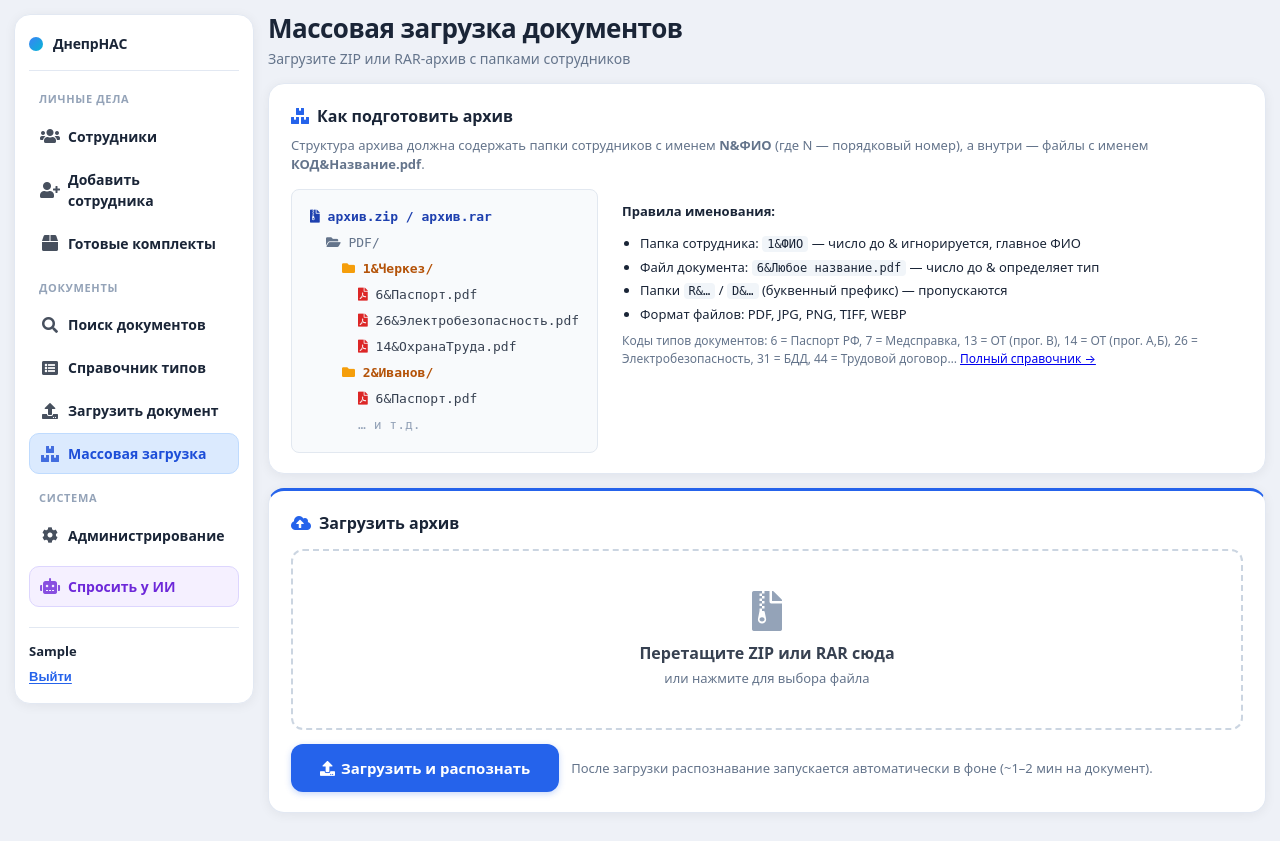
After one commit to ZhanibekDD/dms-nas, a Django app: page /workspace/pass-docs/bulk-upload/ in a window 1280 px wide. The commit adds this page. Run offline with Django 5.2, Linux system fonts and the light colour scheme; the visitor is signed in with stand-in values (Sample User, id 1); some libraries are stand-ins or nearby versions.

Commit message:
feat: bulk archive upload (ZIP/RAR) with employee folder structure
- New /workspace/pass-docs/bulk-upload/ page with drag-and-drop
- Supports ZIP and RAR archives (rarfile + unrar)
- Auto-detects employee folders (N&ФИО pattern, numeric prefix)
- Finds existing employee by name or creates new one
- Creates EmployeeDocument per file (code&filename.ext)
- Triggers background OCR for all uploaded documents
- Results table shows employee status + skipped files

Co-Authored-By: Claude Sonnet 4.6 <noreply@anthropic.com>

```diff
--- a/dms-nas/apps/web_admin/adminpanel/templates/adminpanel/pass_docs_base.html
+++ b/dms-nas/apps/web_admin/adminpanel/templates/adminpanel/pass_docs_base.html
@@ -58,6 +58,10 @@
            href="{% url 'scan_document_page' %}">
           <i class="pd-nav__icon fas fa-upload"></i>Загрузить документ
         </a>
+        <a class="pd-nav__link{% if pass_docs_active == 'bulk_upload' %} is-active{% endif %}"
+           href="{% url 'pass_docs_bulk_upload' %}">
+          <i class="pd-nav__icon fas fa-boxes"></i>Массовая загрузка
+        </a>
 
         <p class="pd-nav__section">Система</p>
         <a class="pd-nav__link" href="/admin/">
--- /dev/null
+++ b/dms-nas/apps/web_admin/adminpanel/templates/adminpanel/pass_docs_bulk_upload.html
@@ -0,0 +1,276 @@
+{% extends "adminpanel/pass_docs_base.html" %}
+
+{% block html_title %}Массовая загрузка{% endblock %}
+{% block pass_docs_title %}Массовая загрузка документов{% endblock %}
+{% block pass_docs_subtitle %}Загрузите ZIP или RAR-архив с папками сотрудников{% endblock %}
+
+{% block pass_docs_content %}
+
+{# ── Инструкция ── #}
+<section class="pd-card">
+  <div class="pd-card__header">
+    <h2><i class="fas fa-boxes" style="color:#2563eb;margin-right:8px"></i>Как подготовить архив</h2>
+  </div>
+  <p class="pd-card__hint">
+    Структура архива должна содержать папки сотрудников с именем
+    <strong>N&amp;ФИО</strong> (где N — порядковый номер), а внутри — файлы с именем
+    <strong>КОД&amp;Название.pdf</strong>.
+  </p>
+  <div class="pd-bulk-structure">
+    <div class="pd-bulk-tree">
+      <div class="pd-tree-root"><i class="fas fa-file-archive"></i> архив.zip / архив.rar</div>
+      <div class="pd-tree-folder"><i class="fas fa-folder-open"></i> PDF/</div>
+      <div class="pd-tree-emp"><i class="fas fa-folder" style="color:#f59e0b"></i> 1&amp;Черкез/</div>
+      <div class="pd-tree-file"><i class="fas fa-file-pdf" style="color:#dc2626"></i> 6&amp;Паспорт.pdf</div>
+      <div class="pd-tree-file"><i class="fas fa-file-pdf" style="color:#dc2626"></i> 26&amp;Электробезопасность.pdf</div>
+      <div class="pd-tree-file"><i class="fas fa-file-pdf" style="color:#dc2626"></i> 14&amp;ОхранаТруда.pdf</div>
+      <div class="pd-tree-emp"><i class="fas fa-folder" style="color:#f59e0b"></i> 2&amp;Иванов/</div>
+      <div class="pd-tree-file"><i class="fas fa-file-pdf" style="color:#dc2626"></i> 6&amp;Паспорт.pdf</div>
+      <div class="pd-tree-file muted">… и т.д.</div>
+    </div>
+    <div class="pd-bulk-rules">
+      <p><strong>Правила именования:</strong></p>
+      <ul>
+        <li>Папка сотрудника: <code>1&amp;ФИО</code> — число до &amp; игнорируется, главное ФИО</li>
+        <li>Файл документа: <code>6&amp;Любое название.pdf</code> — число до &amp; определяет тип</li>
+        <li>Папки <code>R&amp;…</code> / <code>D&amp;…</code> (буквенный префикс) — пропускаются</li>
+        <li>Формат файлов: PDF, JPG, PNG, TIFF, WEBP</li>
+      </ul>
+      <p class="pd-muted" style="margin-top:8px;font-size:12px">
+        Коды типов документов: 6 = Паспорт РФ, 7 = Медсправка, 13 = ОТ (прог. В),
+        14 = ОТ (прог. А,Б), 26 = Электробезопасность, 31 = БДД, 44 = Трудовой договор…
+        <a href="{% url 'pass_docs_document_types' %}">Полный справочник →</a>
+      </p>
+    </div>
+  </div>
+</section>
+
+{# ── Форма загрузки ── #}
+<section class="pd-card pd-card--zip-upload">
+  <div class="pd-card__header">
+    <h2><i class="fas fa-cloud-upload-alt" style="color:#2563eb;margin-right:8px"></i>Загрузить архив</h2>
+  </div>
+
+  <form method="post" enctype="multipart/form-data" action="{% url 'pass_docs_bulk_upload' %}"
+        class="pd-zip-form" id="bulk-upload-form">
+    {% csrf_token %}
+    <div class="pd-dropzone" id="bulk-dropzone">
+      <i class="fas fa-file-archive pd-dropzone__icon"></i>
+      <p class="pd-dropzone__label">Перетащите ZIP или RAR сюда</p>
+      <p class="pd-dropzone__sub" id="bulk-filename">или нажмите для выбора файла</p>
+      <input type="file" name="archive_file" id="id_archive_file"
+             accept=".zip,.rar" required class="pd-dropzone__input"
+             onchange="bulkUpdateName(this)">
+    </div>
+    <div style="margin-top:14px;display:flex;gap:12px;align-items:center">
+      <button type="submit" class="pd-btn pd-btn--primary pd-btn--lg" id="bulk-submit-btn">
+        <i class="fas fa-upload"></i> Загрузить и распознать
+      </button>
+      <span class="pd-muted" style="font-size:13px">
+        После загрузки распознавание запускается автоматически в фоне (~1–2 мин на документ).
+      </span>
+    </div>
+  </form>
+</section>
+
+{# ── Результат (после POST) ── #}
+{% if results %}
+<section class="pd-card">
+  <div class="pd-card__header">
+    <h2>Результат загрузки</h2>
+    <span class="pd-badge {% if results.total_docs > 0 %}pd-badge--ok{% else %}pd-badge--warn{% endif %}">
+      {{ results.total_docs }} документ{{ results.total_docs|pluralize:",,ов" }} загружено
+    </span>
+  </div>
+
+  {% if results.employees %}
+  <div class="pd-table-wrap">
+    <table class="pd-table">
+      <thead>
+        <tr>
+          <th>Папка в архиве</th>
+          <th>Сотрудник</th>
+          <th>Статус</th>
+          <th>Документы</th>
+          <th></th>
+        </tr>
+      </thead>
+      <tbody>
+        {% for g in results.employees %}
+        <tr>
+          <td class="pd-muted" style="font-family:monospace;font-size:13px">{{ g.folder_name }}</td>
+          <td>
+            <strong>{{ g.emp_name }}</strong>
+          </td>
+          <td>
+            {% if g.emp_created %}
+              <span class="pd-badge pd-badge--warn">Создан новый</span>
+            {% else %}
+              <span class="pd-badge pd-badge--ok">Найден</span>
+            {% endif %}
+          </td>
+          <td>
+            <span class="pd-badge pd-badge--ok" style="margin-right:4px">
+              {{ g.docs_created }} загружено
+            </span>
+            {% if g.docs_skipped %}
+            <span class="pd-badge" style="background:#fef3c7;color:#92400e">
+              {{ g.docs_skipped|length }} пропущено
+            </span>
+            {% endif %}
+          </td>
+          <td class="pd-right">
+            <a href="/workspace/pass-docs/employees/{{ g.emp_pk }}/" class="pd-btn pd-btn--ghost pd-btn--sm">
+              Открыть →
+            </a>
+          </td>
+        </tr>
+        {% if g.docs_skipped %}
+        <tr>
+          <td colspan="5" style="padding:0 16px 12px;background:#fefce8">
+            <details>
+              <summary style="cursor:pointer;color:#92400e;font-size:13px">
+                Пропущенные файлы ({{ g.docs_skipped|length }})
+              </summary>
+              <ul style="margin:6px 0 0 16px;font-size:12px;color:#78350f">
+                {% for s in g.docs_skipped %}<li>{{ s }}</li>{% endfor %}
+              </ul>
+            </details>
+          </td>
+        </tr>
+        {% endif %}
+        {% endfor %}
+      </tbody>
+    </table>
+  </div>
+  {% endif %}
+
+  {% if results.no_folder %}
+  <div style="margin-top:12px;padding:10px 14px;background:#fef3c7;border-radius:8px">
+    <p style="font-size:13px;color:#92400e;margin:0">
+      <i class="fas fa-exclamation-triangle"></i>
+      Файлы без папки сотрудника ({{ results.no_folder|length }}) — пропущены:
+      {% for f in results.no_folder %}<code style="font-size:11px">{{ f }}</code>{% if not forloop.last %}, {% endif %}{% endfor %}
+    </p>
+  </div>
+  {% endif %}
+
+  {% if results.total_docs > 0 %}
+  <p class="pd-muted" style="margin-top:16px;font-size:13px">
+    <i class="fas fa-robot"></i>
+    Распознавание документов запущено в фоне. Через 1–2 минуты откройте карточку
+    сотрудника — данные появятся автоматически.
+  </p>
+  {% endif %}
+</section>
+{% endif %}
+
+{% endblock %}
+
+{% block extra_head %}
+<style>
+.pd-bulk-structure {
+  display: flex;
+  gap: 24px;
+  margin-top: 14px;
+  flex-wrap: wrap;
+}
+.pd-bulk-tree {
+  font-size: 13px;
+  font-family: monospace;
+  background: #f8fafc;
+  border: 1px solid #e2e8f0;
+  border-radius: 8px;
+  padding: 14px 18px;
+  min-width: 260px;
+  line-height: 2;
+}
+.pd-tree-root { color: #1e40af; font-weight: 600; }
+.pd-tree-folder { padding-left: 16px; color: #64748b; }
+.pd-tree-emp { padding-left: 32px; color: #b45309; font-weight: 600; }
+.pd-tree-file { padding-left: 48px; color: #374151; }
+.pd-tree-file.muted { color: #94a3b8; }
+.pd-bulk-rules { flex: 1; min-width: 260px; font-size: 13px; }
+.pd-bulk-rules ul { padding-left: 18px; margin: 8px 0; }
+.pd-bulk-rules li { margin-bottom: 4px; }
+.pd-bulk-rules code {
+  background: #f1f5f9;
+  padding: 1px 5px;
+  border-radius: 4px;
+  font-size: 12px;
+}
+
+/* Dropzone */
+.pd-dropzone {
+  position: relative;
+  border: 2px dashed #cbd5e1;
+  border-radius: 12px;
+  padding: 40px 24px;
+  text-align: center;
+  cursor: pointer;
+  transition: border-color .2s, background .2s;
+}
+.pd-dropzone:hover, .pd-dropzone.drag-over {
+  border-color: #2563eb;
+  background: #eff6ff;
+}
+.pd-dropzone__icon {
+  font-size: 40px;
+  color: #94a3b8;
+  display: block;
+  margin-bottom: 10px;
+}
+.pd-dropzone__label {
+  font-size: 16px;
+  font-weight: 600;
+  color: #374151;
+  margin: 0 0 4px;
+}
+.pd-dropzone__sub {
+  font-size: 13px;
+  color: #64748b;
+  margin: 0;
+}
+.pd-dropzone__input {
+  position: absolute;
+  inset: 0;
+  width: 100%;
+  height: 100%;
+  opacity: 0;
+  cursor: pointer;
+}
+</style>
+<script>
+function bulkUpdateName(inp) {
+  var f = inp.files[0];
+  if (f) {
+    document.getElementById('bulk-filename').textContent = f.name;
+    document.querySelector('.pd-dropzone').style.borderColor = '#16a34a';
+    document.querySelector('.pd-dropzone').style.background = '#f0fdf4';
+    document.querySelector('.pd-dropzone__icon').style.color = '#16a34a';
+  }
+}
+// Drag & drop highlight
+(function() {
+  var dz = document.getElementById('bulk-dropzone');
+  if (!dz) return;
+  dz.addEventListener('dragover', function(e) { e.preventDefault(); dz.classList.add('drag-over'); });
+  dz.addEventListener('dragleave', function() { dz.classList.remove('drag-over'); });
+  dz.addEventListener('drop', function(e) {
+    dz.classList.remove('drag-over');
+    var files = e.dataTransfer.files;
+    if (files.length) {
+      document.getElementById('id_archive_file').files = files;
+      bulkUpdateName(document.getElementById('id_archive_file'));
+    }
+  });
+
+  // Prevent double-submit
+  document.getElementById('bulk-upload-form').addEventListener('submit', function() {
+    var btn = document.getElementById('bulk-submit-btn');
+    btn.disabled = true;
+    btn.innerHTML = '<i class="fas fa-spinner fa-spin"></i> Обрабатывается…';
+  });
+})();
+</script>
+{% endblock %}
--- a/dms-nas/apps/web_admin/adminpanel/urls.py
+++ b/dms-nas/apps/web_admin/adminpanel/urls.py
@@ -51,6 +51,7 @@ urlpatterns = [
     ),
     path("workspace/pass-docs/documents/<int:doc_id>/extract/", views.pass_docs_document_extract, name="pass_docs_document_extract"),
     path("workspace/pass-docs/documents/<int:doc_id>/", views.pass_docs_document_detail, name="pass_docs_document_detail"),
+    path("workspace/pass-docs/bulk-upload/", views.pass_docs_bulk_upload, name="pass_docs_bulk_upload"),
     path("workspace/pass-docs/document-types/", views.pass_docs_document_types, name="pass_docs_document_types"),
     path("workspace/pass-docs/package-requests/", views.pass_docs_package_requests, name="pass_docs_package_requests"),
     path(
--- a/dms-nas/apps/web_admin/adminpanel/views.py
+++ b/dms-nas/apps/web_admin/adminpanel/views.py
@@ -1658,6 +1658,277 @@ def pass_docs_employee_zip_upload(request, employee_id: int):
     return redirect("pass_docs_employee_detail", employee_id=employee_id)
 
 
+# ──────────────────────────────────────────────────────────────────────────────
+# Массовая загрузка: ZIP/RAR с папками сотрудников
+# ──────────────────────────────────────────────────────────────────────────────
+
+class _ZipWrapper:
+    def __init__(self, buf):
+        import zipfile
+        self._zf = zipfile.ZipFile(buf)
+
+    def __enter__(self): return self
+    def __exit__(self, *a): self._zf.close()
+    def namelist(self): return self._zf.namelist()
+    def read(self, name): return self._zf.read(name)
+
+    def is_dir(self, name):
+        try:
+            info = self._zf.getinfo(name)
+            return info.filename.endswith("/")
+        except Exception:
+            return name.endswith("/")
+
+
+class _RarWrapper:
+    def __init__(self, buf):
+        import rarfile
+        rarfile.UNRAR_TOOL = "unrar"
+        self._rf = rarfile.RarFile(buf)
+
+    def __enter__(self): return self
+    def __exit__(self, *a): self._rf.close()
+    def namelist(self): return self._rf.namelist()
+    def read(self, name): return self._rf.read(name)
+
+    def is_dir(self, name):
+        try:
+            return self._rf.getinfo(name).is_dir()
+        except Exception:
+            return name.endswith("/") or name.endswith("\\")
+
+
+def _open_archive(file_obj):
+    """Открыть ZIP или RAR, вернуть обёртку."""
+    import zipfile, io
+    data = file_obj.read()
+
+    if zipfile.is_zipfile(io.BytesIO(data)):
+        return _ZipWrapper(io.BytesIO(data))
+
+    try:
+        import rarfile
+        rarfile.UNRAR_TOOL = "unrar"
+        if rarfile.is_rarfile(io.BytesIO(data)):
+            return _RarWrapper(io.BytesIO(data))
+    except ImportError:
+        pass
+
+    raise ValueError(
+        "Формат не поддерживается. Используйте ZIP или RAR. "
+        "Для RAR убедитесь, что на сервере установлен пакет unrar."
+    )
+
+
+def _process_bulk_archive(archive_file):
+    """
+    Распаковать архив → найти папки сотрудников N&ФИО → найти/создать Employee →
+    создать EmployeeDocument для каждого файла с кодом типа N&Filename.
+    Возвращает словарь results для отображения в шаблоне.
+    """
+    import re, uuid as _uuid, hashlib
+    from pathlib import Path as _Path
+    from django.core.files.base import ContentFile
+    from pass_docs.models import Employee, EmployeeDocument, DocumentType
+
+    SUPPORTED = {".pdf", ".jpg", ".jpeg", ".png", ".webp", ".tif", ".tiff", ".bmp"}
+    EMP_FOLDER_RE = re.compile(r'^(\d+)&(.+)$')  # числовой префикс: 1&Черкез
+
+    employee_groups: dict[str, dict] = {}  # label → {"folder_name", "files"}
+    no_folder_files: list[str] = []
+
+    with _open_archive(archive_file) as arc:
+        for entry in arc.namelist():
+            try:
+                if arc.is_dir(entry):
+                    continue
+            except Exception:
+                if entry.endswith("/"):
+                    continue
+
+            norm = entry.replace("\\", "/")
+            parts = norm.split("/")
+            basename = parts[-1]
+            if not basename:
+                continue
+
+            suffix = _Path(basename).suffix.lower()
+            if suffix not in SUPPORTED:
+                continue
+
+            # Ищем папку сотрудника (числовой N& в любом компоненте пути, кроме имени файла)
+            emp_folder_name = None
+            emp_label = None
+            for part in parts[:-1]:
+                m = EMP_FOLDER_RE.match(part)
+                if m:
+                    emp_folder_name = part
+                    emp_label = m.group(2).strip()
+                    break
+
+            doc_code = None
+            if "&" in basename:
+                doc_code = basename.split("&", 1)[0].strip()
+
+            if emp_label:
+                if emp_label not in employee_groups:
+                    employee_groups[emp_label] = {
+                        "folder_name": emp_folder_name,
+                        "files": [],
+                    }
+                employee_groups[emp_label]["files"].append((entry, doc_code, basename))
+            elif doc_code:
+                no_folder_files.append(basename)
+
+        results = {
+            "employees": [],
+            "no_folder": no_folder_files,
+            "total_docs": 0,
+            "total_skipped": 0,
+        }
+
+        for label, group in employee_groups.items():
+            folder_name = group["folder_name"]
+
+            # Найти существующего сотрудника
+            emp = (
+                Employee.objects.filter(source_label__iexact=label).first()
+                or Employee.objects.filter(full_name__icontains=label).first()
+                or Employee.objects.filter(last_name__iexact=label.split()[0]).first()
+            )
+            emp_created = False
+            if emp is None:
+                base_key = f"bulk_{hashlib.md5(label.encode()).hexdigest()[:12]}"
+                key = base_key
+                n = 0
+                while Employee.objects.filter(import_key=key).exists():
+                    n += 1
+                    key = f"{base_key}_{n}"
+                parts_name = label.split()
+                emp = Employee.objects.create(
+                    import_key=key,
+                    source_folder_name=folder_name,
+                    source_label=label,
+                    full_name=label,
+                    last_name=parts_name[0] if parts_name else label,
+                    first_name=" ".join(parts_name[1:]) if len(parts_name) > 1 else "",
+                    is_active=True,
+                )
+                emp_created = True
+
+            created = []
+            skipped = []
+
+            for entry_name, doc_code, basename in group["files"]:
+                if doc_code is None:
+                    skipped.append(f"{basename} — нет кода N& в имени файла")
+                    continue
+
+                doc_type = DocumentType.objects.filter(code=doc_code).first()
+                if doc_type is None:
+                    skipped.append(f"{basename} — код «{doc_code}» не найден в справочнике")
+                    continue
+
+                try:
+                    file_bytes = arc.read(entry_name)
+                except Exception as exc:
+                    skipped.append(f"{basename} — ошибка чтения: {exc}")
+                    continue
+
+                safe_name = basename.replace(" ", "_")
+                unique_name = f"{_uuid.uuid4().hex[:8]}_{safe_name}"
+                placeholder = f"bulk_upload/{emp.pk}/{doc_code}/{unique_name}"
+
+                try:
+                    doc = EmployeeDocument.objects.create(
+                        employee=emp,
+                        document_type=doc_type,
+                        original_file=ContentFile(file_bytes, name=unique_name),
+                        parse_status=EmployeeDocument.ParseStatus.PENDING,
+                        status=EmployeeDocument.Status.PENDING,
+                        source_path=placeholder,
+                        metadata={
+                            "zip_source": entry_name,
+                            "folder": folder_name,
+                            "uploaded_via": "bulk_archive",
+                        },
+                    )
+                    try:
+                        doc.source_path = doc.original_file.path
+                        doc.save(update_fields=["source_path"])
+                    except Exception:
+                        pass
+                    created.append(doc)
+                except Exception as exc:
+                    skipped.append(f"{basename} — {exc}")
+
+            results["employees"].append({
+                "label": label,
+                "folder_name": folder_name,
+                "emp_pk": emp.pk,
+                "emp_name": emp.full_name,
+                "emp_created": emp_created,
+                "docs_created": len(created),
+                "docs_skipped": skipped,
+                "doc_ids": [d.pk for d in created],
+            })
+            results["total_docs"] += len(created)
+            results["total_skipped"] += len(skipped)
+
+        results["total_skipped"] += len(no_folder_files)
+        return results
+
+
+@staff_member_required
+def pass_docs_bulk_upload(request):
+    """Массовая загрузка документов из ZIP/RAR-архива с папками сотрудников."""
+    if request.method == "GET":
+        return render(
+            request,
+            "adminpanel/pass_docs_bulk_upload.html",
+            _pass_docs_shell_ctx("bulk_upload"),
+        )
+
+    archive_file = request.FILES.get("archive_file")
+    if not archive_file:
+        messages.error(request, "Прикрепите архив (ZIP или RAR).")
+        return render(
+            request,
+            "adminpanel/pass_docs_bulk_upload.html",
+            _pass_docs_shell_ctx("bulk_upload"),
+        )
+
+    results = None
+    try:
+        results = _process_bulk_archive(archive_file)
+    except Exception as exc:
+        logger.error("Bulk archive upload error: %s", exc)
+        messages.error(request, f"Ошибка при обработке архива: {exc}")
+
+    if results:
+        all_doc_ids = [did for g in results["employees"] for did in g["doc_ids"]]
+        if all_doc_ids:
+            import threading
+
+            def _bg(ids):
+                from pass_docs.models import EmployeeDocument as _ED
+                from pass_docs.services.document_pipeline import run_extraction as _run
+                for did in ids:
+                    try:
+                        d = _ED.objects.select_related("employee", "document_type").get(pk=did)
+                        _run(d)
+                    except Exception as exc:
+                        logger.error("BG OCR doc %s: %s", did, exc)
+
+            threading.Thread(target=_bg, args=(all_doc_ids,), daemon=True).start()
+
+    ctx = {
+        **_pass_docs_shell_ctx("bulk_upload"),
+        "results": results,
+    }
+    return render(request, "adminpanel/pass_docs_bulk_upload.html", ctx)
+
+
 def _send_excel_email(excel_bytes: bytes, emp, email_to: str) -> None:
     """Отправить Excel по SMTP. Настройки берутся из env-переменных Django."""
     import smtplib
--- a/dms-nas/apps/web_admin/requirements_web.txt
+++ b/dms-nas/apps/web_admin/requirements_web.txt
@@ -14,3 +14,5 @@ openpyxl>=3.1.0
 Pillow>=10.0.0
 # Sprint 14 — PDF reports
 reportlab>=4.0.0
+# Bulk ZIP/RAR upload
+rarfile>=4.0
```
